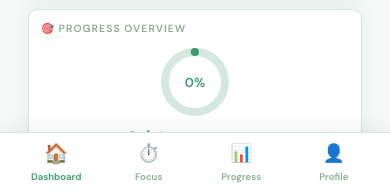
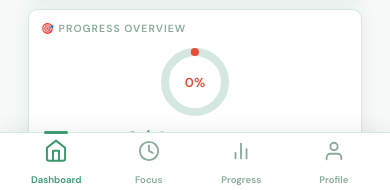
Before and after one commit to zetfizet/focusify-final-project-imk, a React (Vite) app: page / in a window 390 px wide. Shown: the part 652-842 px from the top of the page. Built offline with nearby package versions, Linux system fonts and the light colour scheme; no server answers.

Commit message:
feat: refine UI, fix states, and prepare MongoDB integration

```diff
--- a/src/components/Navbar.jsx
+++ b/src/components/Navbar.jsx
@@ -37,19 +37,27 @@ export default function Navbar({ showNavLinks = true, showLoginBtn = true, showL
       {showNavLinks && (
         <div className="nav-links">
           <Link to="/" className={path === '/' ? 'active' : ''}>
-            <span className="nav-icon">🏠</span>
+            <span className="nav-icon">
+              <svg viewBox="0 0 24 24" fill="none" stroke="currentColor" strokeWidth="2" strokeLinecap="round" strokeLinejoin="round" width="22" height="22"><path d="M3 9l9-7 9 7v11a2 2 0 0 1-2 2H5a2 2 0 0 1-2-2z"></path><polyline points="9 22 9 12 15 12 15 22"></polyline></svg>
+            </span>
             <span className="nav-text">{t('nav.dashboard')}</span>
           </Link>
           <Link to="/session-setup" className={path === '/session-setup' ? 'active' : ''}>
-            <span className="nav-icon">⏱️</span>
+            <span className="nav-icon">
+              <svg viewBox="0 0 24 24" fill="none" stroke="currentColor" strokeWidth="2" strokeLinecap="round" strokeLinejoin="round" width="22" height="22"><circle cx="12" cy="12" r="10"></circle><polyline points="12 6 12 12 16 14"></polyline></svg>
+            </span>
             <span className="nav-text">{t('nav.focus')}</span>
           </Link>
           <Link to="/progress" className={path === '/progress' ? 'active' : ''}>
-            <span className="nav-icon">📊</span>
+            <span className="nav-icon">
+              <svg viewBox="0 0 24 24" fill="none" stroke="currentColor" strokeWidth="2" strokeLinecap="round" strokeLinejoin="round" width="22" height="22"><line x1="18" y1="20" x2="18" y2="10"></line><line x1="12" y1="20" x2="12" y2="4"></line><line x1="6" y1="20" x2="6" y2="14"></line></svg>
+            </span>
             <span className="nav-text">{t('nav.progress')}</span>
           </Link>
           <Link to="/settings" className={`mobile-only-link ${path === '/settings' ? 'active' : ''}`}>
-            <span className="nav-icon">👤</span>
+            <span className="nav-icon">
+              <svg viewBox="0 0 24 24" fill="none" stroke="currentColor" strokeWidth="2" strokeLinecap="round" strokeLinejoin="round" width="22" height="22"><path d="M20 21v-2a4 4 0 0 0-4-4H8a4 4 0 0 0-4 4v2"></path><circle cx="12" cy="7" r="4"></circle></svg>
+            </span>
             <span className="nav-text">{t('nav.profile')}</span>
           </Link>
         </div>
--- a/src/index.css
+++ b/src/index.css
@@ -174,7 +174,7 @@ main.container.mini { max-width: 680px; }
 .si:hover{background:var(--mint-soft)}
 .si-ic{width:36px;height:36px;border-radius:9px;background:var(--mint-soft);display:flex;align-items:center;justify-content:center;font-size:1rem;flex-shrink:0}
 .si-info{flex:1}
-.si-name{font-size:.86rem;font-weight:600}
+.si-name{font-size:.86rem;font-weight:600;word-break:break-word;line-height:1.4}
 .si-meta{font-size:.72rem;color:var(--text3);margin-top:2px}
 .si-badge{padding:3px 10px;border-radius:20px;font-size:.7rem;font-weight:600}
 .si-badge.done{background:var(--mint-soft);color:var(--accent)}
@@ -240,6 +240,18 @@ main.container.mini { max-width: 680px; }
   .nav-links a:hover, .nav-links a.active {
     background: transparent;
     color: var(--accent);
+    position: relative;
+  }
+  .nav-links a.active::after {
+    content: '';
+    position: absolute;
+    top: -1px;
+    left: 50%;
+    transform: translateX(-50%);
+    width: 24px;
+    height: 3px;
+    background: var(--accent);
+    border-radius: 3px;
   }
   .profile-dropdown-container { display: none; }
   .nav-icon {
--- a/src/pages/Dashboard.jsx
+++ b/src/pages/Dashboard.jsx
@@ -62,6 +62,12 @@ export default function Dashboard() {
   const { t } = useLanguage()
   const { isAuthenticated, user, loading } = useAuth()
 
+  // Dashboard Focus Settings states
+  const [dbFocusMode, setDbFocusMode] = useState(() => localStorage.getItem('focusify_default_focus_mode') !== 'false')
+  const [dbRestReminder, setDbRestReminder] = useState(() => localStorage.getItem('focusify_break_reminder') !== 'false')
+  const [dbDistractionWarning, setDbDistractionWarning] = useState(() => localStorage.getItem('focusify_distraction_warning') !== 'false')
+  const [dbAmbienceSound, setDbAmbienceSound] = useState(() => localStorage.getItem('focusify_ambience_sound') !== 'false')
+
   useEffect(() => {
     const onFocus = () => setSessions(getStoredSessions())
     window.addEventListener('focus', onFocus)
@@ -81,6 +87,9 @@ export default function Dashboard() {
   const DAILY_TARGET = Number(localStorage.getItem('focusify_target_sessions') || 4)
   const dailyProgressPct = Math.min(100, Math.round((todaySessions.length / DAILY_TARGET) * 100))
   const dailyDashOffset = 188 - (188 * dailyProgressPct / 100)
+
+  // Metamodel: Dynamic color based on progress threshold
+  const progressColor = dailyProgressPct < 50 ? 'var(--danger)' : dailyProgressPct < 100 ? '#f39c12' : 'var(--accent)'
 
   // Calculate day streak count
   const streakCount = calculateStreak(sessions)
@@ -160,8 +169,8 @@ export default function Dashboard() {
             <div className="ring-row">
               <svg width="78" height="78" viewBox="0 0 78 78">
                 <circle cx="39" cy="39" r="30" fill="none" stroke="var(--border)" strokeWidth="8" />
-                <circle cx="39" cy="39" r="30" fill="none" stroke="var(--accent)" strokeWidth="8" strokeDasharray="188" strokeDashoffset={dailyDashOffset} strokeLinecap="round" transform="rotate(-90 39 39)" />
-                <text x="39" y="44" textAnchor="middle" fontSize="13" fontWeight="700" fill="var(--accent)" fontFamily="DM Sans">{dailyProgressPct}%</text>
+                <circle cx="39" cy="39" r="30" fill="none" stroke={progressColor} strokeWidth="8" strokeDasharray="188" strokeDashoffset={dailyDashOffset} strokeLinecap="round" transform="rotate(-90 39 39)" style={{ transition: 'all 1s ease' }} />
+                <text x="39" y="44" textAnchor="middle" fontSize="13" fontWeight="700" fill={progressColor} fontFamily="DM Sans">{dailyProgressPct}%</text>
               </svg>
               <div className="ring-info">
                 <h3>{todaySessions.length} / {DAILY_TARGET}</h3>
@@ -230,10 +239,10 @@ export default function Dashboard() {
 
           <div className="card">
             <div className="ctitle">⚡ {t('dashboard.focusSettings')}</div>
-            <div className="trow"><div className="tinfo"><div className="tl">{t('dashboard.focusMode')}</div><div className="ts">{t('dashboard.focusModeDesc')}</div></div><label className="tog"><input type="checkbox" defaultChecked /><span className="sldr"></span></label></div>
-            <div className="trow"><div className="tinfo"><div className="tl">{t('dashboard.restReminder')}</div><div className="ts">{t('dashboard.restReminderDesc')}</div></div><label className="tog"><input type="checkbox" defaultChecked /><span className="sldr"></span></label></div>
-            <div className="trow"><div className="tinfo"><div className="tl">{t('dashboard.distractionWarning')}</div><div className="ts">{t('dashboard.distractionWarningDesc')}</div></div><label className="tog"><input type="checkbox" defaultChecked /><span className="sldr"></span></label></div>
-            <div className="trow"><div className="tinfo"><div className="tl">{t('dashboard.ambienceSound')}</div><div className="ts">{t('dashboard.ambienceSoundDesc')}</div></div><label className="tog"><input type="checkbox" /><span className="sldr"></span></label></div>
+            <div className="trow"><div className="tinfo"><div className="tl">{t('dashboard.focusMode')}</div><div className="ts">{t('dashboard.focusModeDesc')}</div></div><label className="tog"><input type="checkbox" checked={dbFocusMode} onChange={(e) => { setDbFocusMode(e.target.checked); localStorage.setItem('focusify_default_focus_mode', e.target.checked); }} /><span className="sldr"></span></label></div>
+            <div className="trow"><div className="tinfo"><div className="tl">{t('dashboard.restReminder')}</div><div className="ts">{t('dashboard.restReminderDesc')}</div></div><label className="tog"><input type="checkbox" checked={dbRestReminder} onChange={(e) => { setDbRestReminder(e.target.checked); localStorage.setItem('focusify_break_reminder', e.target.checked); }} /><span className="sldr"></span></label></div>
+            <div className="trow"><div className="tinfo"><div className="tl">{t('dashboard.distractionWarning')}</div><div className="ts">{t('dashboard.distractionWarningDesc')}</div></div><label className="tog"><input type="checkbox" checked={dbDistractionWarning} onChange={(e) => { setDbDistractionWarning(e.target.checked); localStorage.setItem('focusify_distraction_warning', e.target.checked); }} /><span className="sldr"></span></label></div>
+            <div className="trow"><div className="tinfo"><div className="tl">{t('dashboard.ambienceSound')}</div><div className="ts">{t('dashboard.ambienceSoundDesc')}</div></div><label className="tog"><input type="checkbox" checked={dbAmbienceSound} onChange={(e) => { setDbAmbienceSound(e.target.checked); localStorage.setItem('focusify_ambience_sound', e.target.checked); }} /><span className="sldr"></span></label></div>
             <div style={{ marginTop: 16 }}><Link to="/settings" style={{ fontSize: '.8rem', color: 'var(--accent)', textDecoration: 'none', fontWeight: 600 }}>⚙️ {t('dashboard.moreSettings')}</Link></div>
           </div>
         </div>
--- a/src/styles/progress-settings.css
+++ b/src/styles/progress-settings.css
@@ -9,7 +9,7 @@
 .ts-item{display:flex;align-items:center;gap:10px;padding:9px 11px;background:var(--bg2);border:1px solid var(--border);border-radius:var(--radius-sm)}
 .ts-ic{width:30px;height:30px;border-radius:7px;background:var(--mint-soft);display:flex;align-items:center;justify-content:center;font-size:.9rem;flex-shrink:0}
 .ts-info{flex:1}
-.ts-name{font-size:.82rem;font-weight:600;color:var(--text)}
+.ts-name{font-size:.82rem;font-weight:600;color:var(--text);word-break:break-word;line-height:1.4}
 .ts-meta{font-size:.68rem;color:var(--text3)}
 .ts-score{font-size:.76rem;font-weight:700;color:var(--accent)}
 .bar-chart{display:flex;align-items:flex-end;gap:6px;height:130px;padding-bottom:20px;position:relative;margin-bottom:4px}
@@ -50,7 +50,7 @@
 .hi-date{font-size:.7rem;color:var(--text3);width:68px;flex-shrink:0}
 .hi-ic{width:34px;height:34px;border-radius:8px;background:var(--mint-soft);display:flex;align-items:center;justify-content:center;font-size:.95rem;flex-shrink:0}
 .hi-info{flex:1}
-.hi-name{font-size:.84rem;font-weight:600;color:var(--text)}
+.hi-name{font-size:.84rem;font-weight:600;color:var(--text);word-break:break-word;line-height:1.4}
 .hi-meta{font-size:.7rem;color:var(--text3);margin-top:2px}
 .hi-score{font-size:.76rem;font-weight:700;padding:3px 9px;border-radius:20px}
 .hs-h{background:var(--mint-soft);color:var(--accent)}.hs-m{background:#fff3e0;color:#e67e22}.hs-l{background:#ffeaea;color:#e74c3c}
```
Also changed, not shown: src/pages/ActiveSession.jsx (+35 -3 lines), src/pages/SessionSummary.jsx (+13 -3 lines), 2 other files (tests, documents, lock files or other folders).
